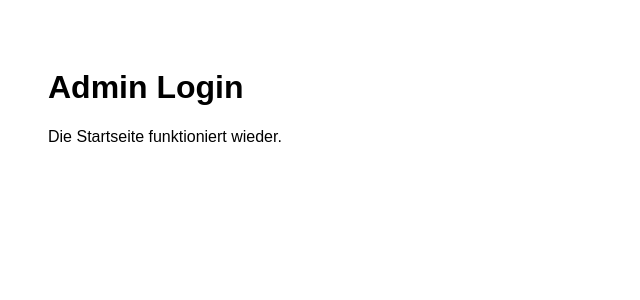
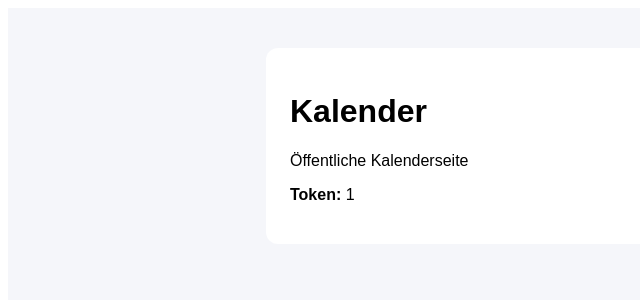
Before and after one commit to ossthun/oss-calendar, a Next.js app: page /group/1 in a window 1280 px wide. Shown: the top 300 px of the page, without its empty margins (0-640 px from the left). Built offline with nearby package versions, Linux system fonts and the light colour scheme.

Commit message:
Update [token].js

```diff
--- a/pages/group/[token].js
+++ b/pages/group/[token].js
@@ -1,11 +1,39 @@
-export default function Home() {
+import { useRouter } from "next/router";
+
+export default function GroupPage() {
+  const router = useRouter();
+
+  const { token } = router.query;
+
   return (
-    <div style={{ padding: 40, fontFamily: "Arial" }}>
-      <h1>Admin Login</h1>
+    <div
+      style={{
+        padding: 40,
+        fontFamily: "Arial",
+        background: "#f5f6fa",
+        minHeight: "100vh"
+      }}
+    >
+      <div
+        style={{
+          background: "white",
+          padding: 24,
+          borderRadius: 12,
+          maxWidth: 700,
+          margin: "0 auto"
+        }}
+      >
+        <h1>Kalender</h1>
 
-      <p>
-        Die Startseite funktioniert wieder.
-      </p>
+        <p>
+          Öffentliche Kalenderseite
+        </p>
+
+        <p>
+          <strong>Token:</strong>{" "}
+          {token}
+        </p>
+      </div>
     </div>
   );
 }
```
